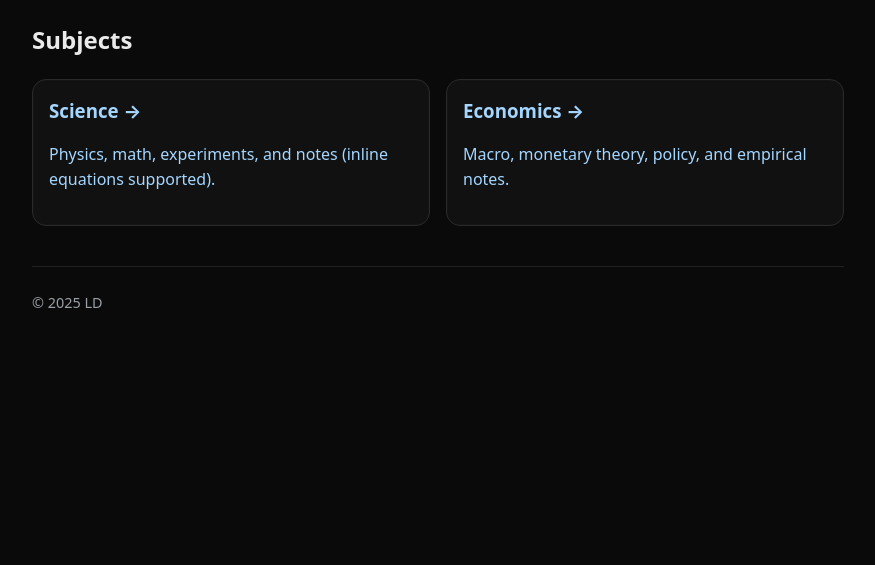
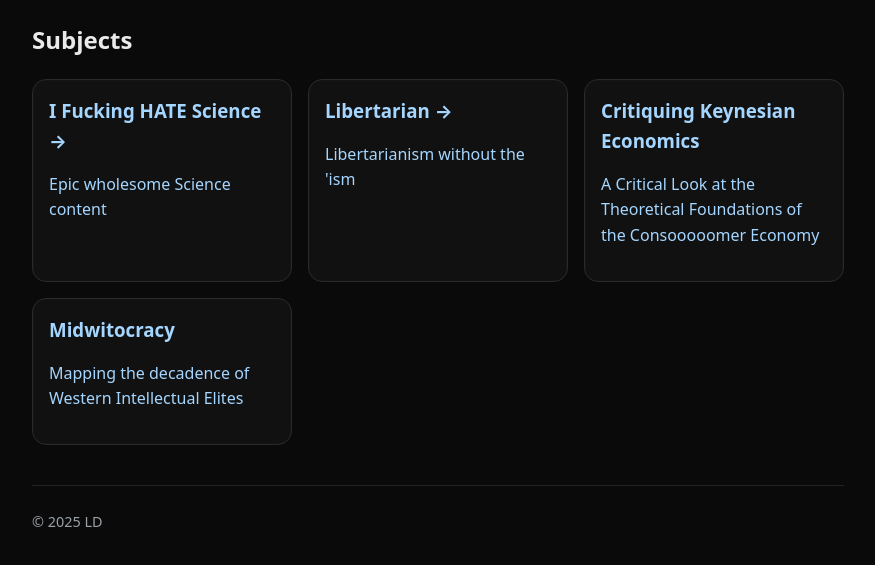
Before and after one commit to libdoc-20/website, a plain HTML site: page docs/index.html in a window 1280 px wide. Shown: the part 163-728 px from the top of the page, without its empty margins (202-1077 px from the left). Drawn offline with Linux system fonts and the light colour scheme.

Commit message:
added articles

```diff
--- a/docs/index.html
+++ b/docs/index.html
@@ -19,14 +19,21 @@
     <h2>Subjects</h2>
     <div class="cards">
       <a class="card" href="subjects/science/index.html">
-        <h3>Science →</h3>
-        <p>Physics, math, experiments, and notes (inline equations supported).</p>
+        <h3>I Fucking HATE Science →</h3>
+        <p>Epic wholesome Science content</p>
       </a>
       <a class="card" href="subjects/economics/index.html">
-        <h3>Economics →</h3>
-        <p>Macro, monetary theory, policy, and empirical notes.</p>
+        <h3>Libertarian →</h3>
+        <p>Libertarianism without the 'ism</p>
       </a>
-      <!-- Duplicate cards for more subjects -->
+      <a class="card" href="subjects/economics/index.html">
+        <h3>Critiquing Keynesian Economics</h3>
+        <p>A Critical Look at the Theoretical Foundations of the Consooooomer Economy</p>
+      </a>
+      <a class="card" href="subjects/economics/index.html">
+        <h3>Midwitocracy</h3>
+        <p>Mapping the decadence of Western Intellectual Elites</p>
+      </a>
     </div>
 
     <footer class="footer">
```
